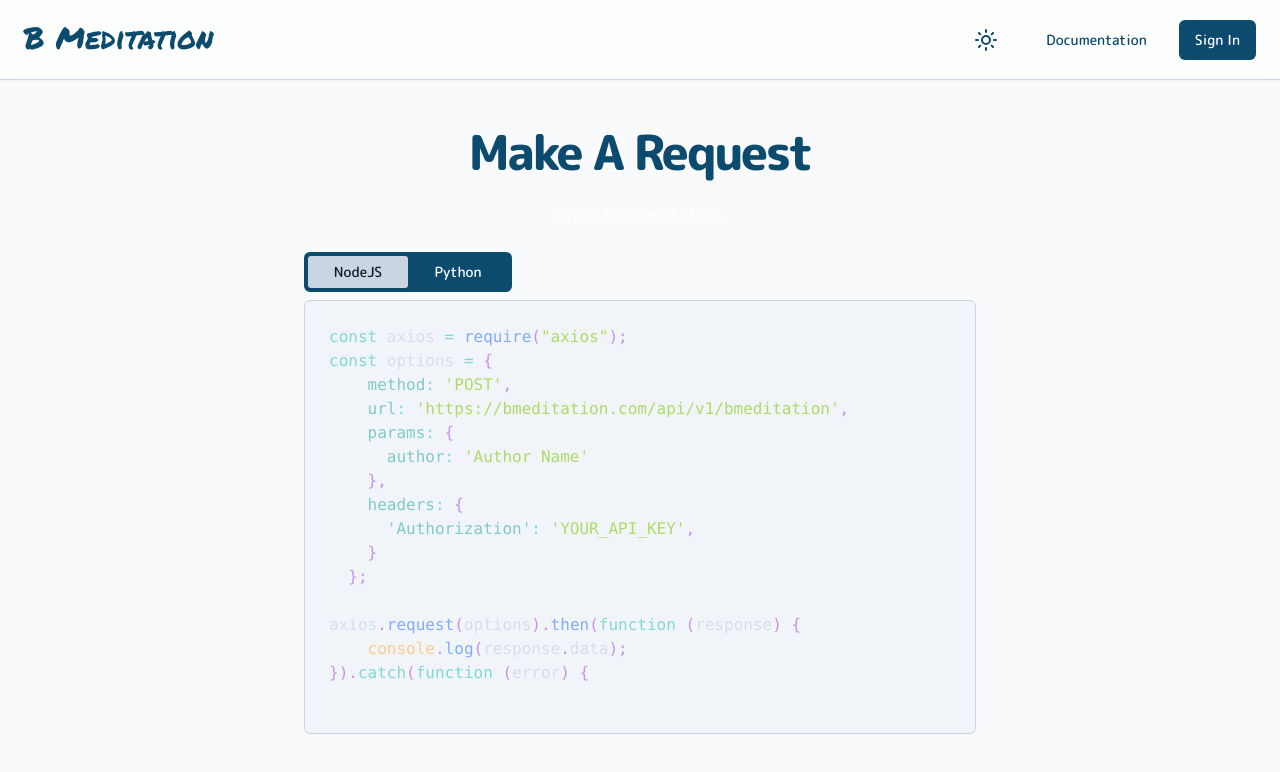
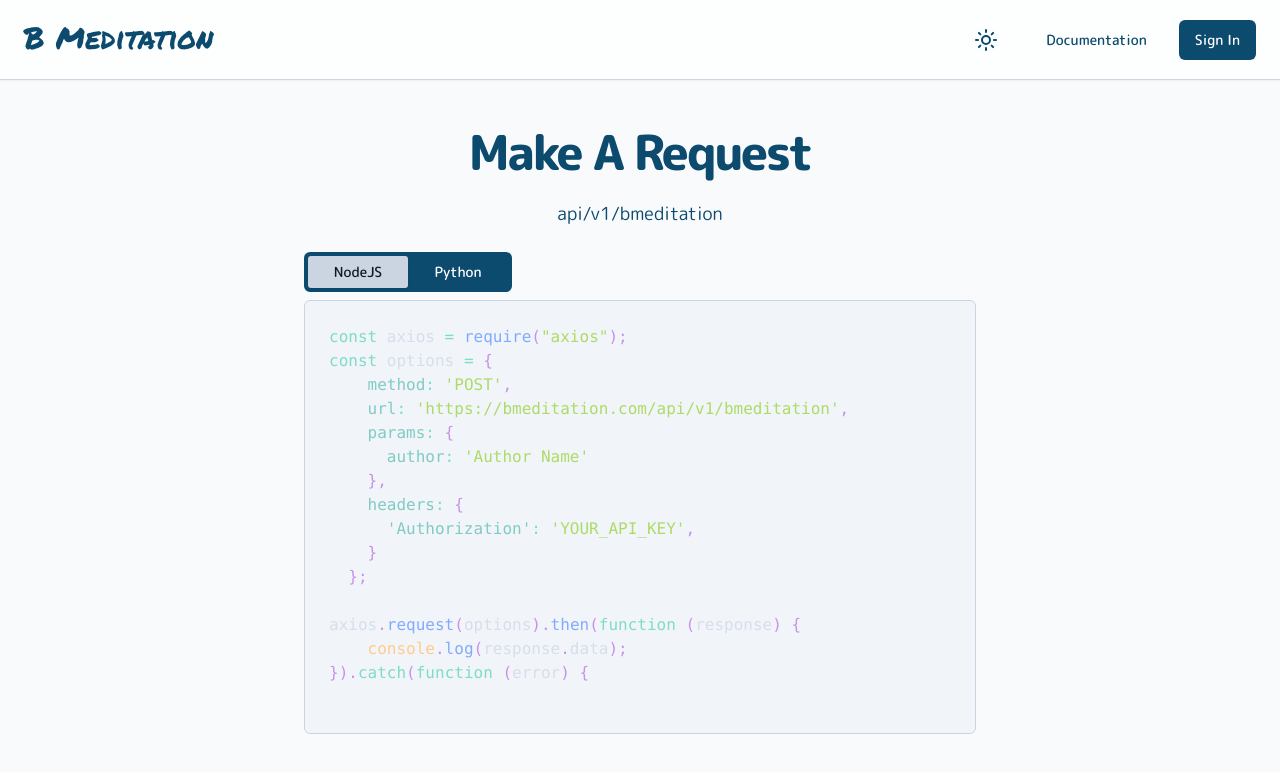
Before and after one commit to Barneslow/bmeditation-api-website, a Next.js app: page /documentation in a window 1280 px wide. Shown: the top 772 px of the page. Built offline with nearby package versions, Linux system fonts and the light colour scheme; no server answers.

Commit message:
updated text colouring

```diff
--- a/src/app/documentation/page.tsx
+++ b/src/app/documentation/page.tsx
@@ -16,7 +16,9 @@ const page: FC = () => {
         <h1 className="text-sky-900 text-center text-3xl md:text-5xl lg:text-left font-extrabold leading-tight tracking-tighter dark:text-amber-300">
           Make A Request
         </h1>
-        <p className="text-white text-s md:text-lg">api/v1/bmeditation</p>
+        <p className="text-sky-900 text-s md:text-lg dark:text-white">
+          api/v1/bmeditation
+        </p>
         <DocumentationTabs />
       </div>
     </div>
```
